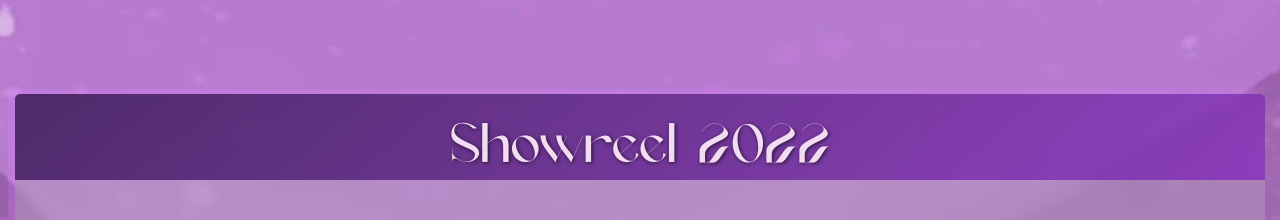
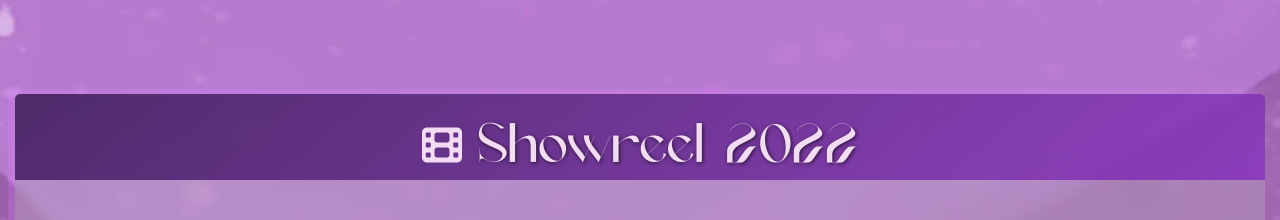
Before and after one commit to KelvinCrepaldi/ninamartinho, a React (Create React App) app: page / in a window 1280 px wide. Shown: the part 1760-1980 px from the top of the page. Built offline with nearby package versions, Linux system fonts and the light colour scheme.

Commit message:
feat: icon added in showreel

```diff
--- a/src/components/Showreel/index.jsx
+++ b/src/components/Showreel/index.jsx
@@ -3,10 +3,14 @@ import { Element } from "react-scroll";
 
 import { FontAwesomeIcon } from "@fortawesome/react-fontawesome";
 import { FrameVideo } from "./Showreel.styles";
+import { faFilm } from "@fortawesome/free-solid-svg-icons";
 
 const Showrell = () => {
   return (
-    <SectionContainer icon={""} title={"Showreel 2022"}>
+    <SectionContainer
+      icon={<FontAwesomeIcon icon={faFilm} />}
+      title={"Showreel 2022"}
+    >
       <Element name="showreel" />
       <FrameVideo
         width="100%"
```
